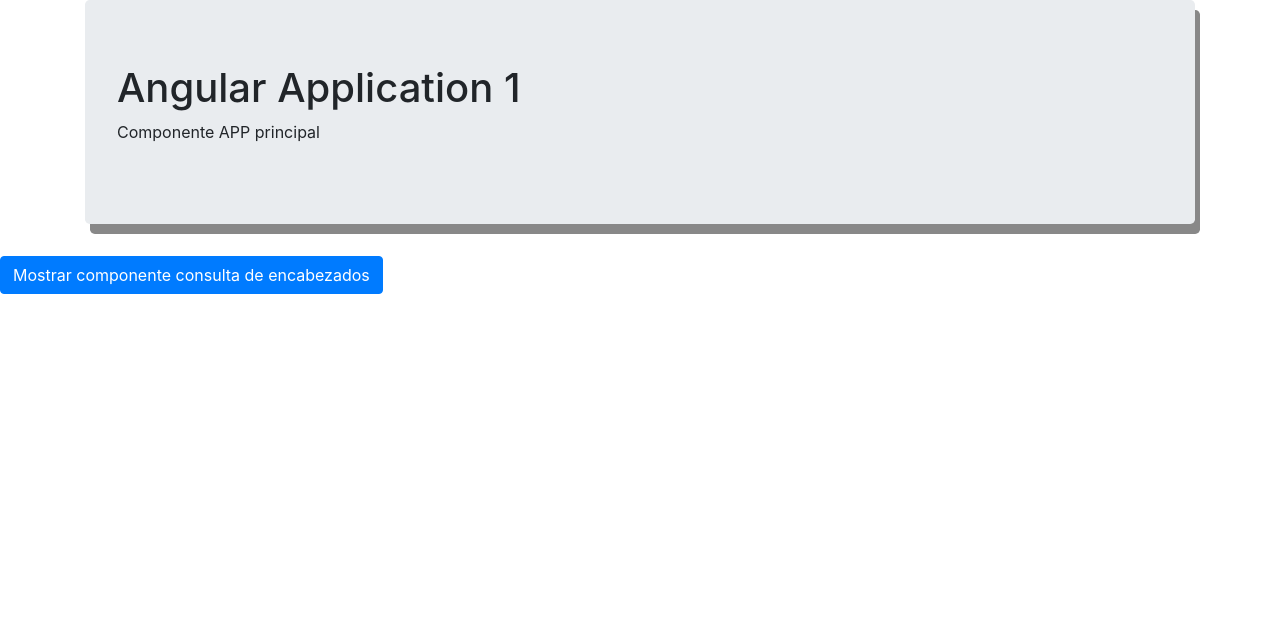
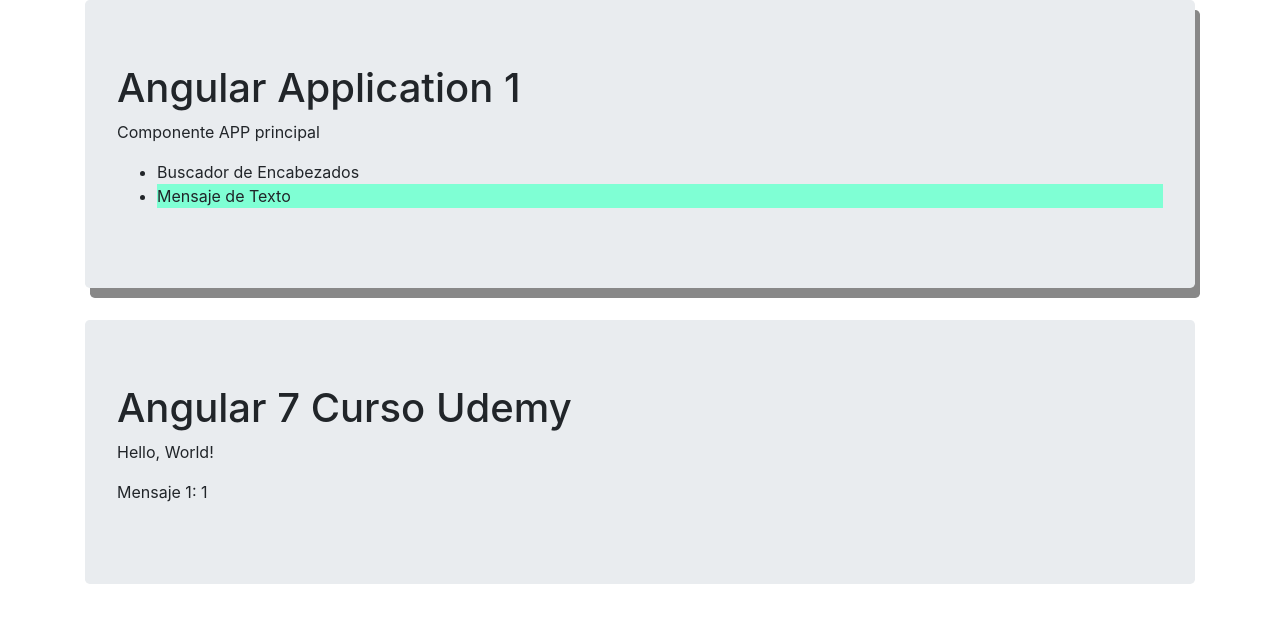
Before and after one commit to estebangaro/netcore, an Angular app in the folder Angular7Tests/App1/AngularApp1/: page /mensaje/1 in a window 1280 px wide. Shown: the top 622 px of the page. Built offline with nearby package versions, Linux system fonts and the light colour scheme.

Commit message:
Se añade ejemplo de valores de ruta, enlaces con routerlink, entre otros.

```diff
--- a/Angular7Tests/App1/AngularApp1/src/app/Components/Mensaje de texto/mensajeDeTexto.component.html
+++ b/Angular7Tests/App1/AngularApp1/src/app/Components/Mensaje de texto/mensajeDeTexto.component.html
@@ -2,6 +2,7 @@
     <div class="jumbotron">
       <h1>Angular 7 Curso Udemy</h1>
       <p>Hello, World!</p>
-      <p>{{customMsg}}</p>
+      <p *ngIf="customMsg">Mensaje 1: {{customMsg}}</p>
+      <p *ngIf="customMsg2">Mensaje 2: {{customMsg2}}</p>
     </div>
   </div>
--- a/Angular7Tests/App1/AngularApp1/src/app/Components/Mensaje de texto/mensajeDeTexto.component.ts
+++ b/Angular7Tests/App1/AngularApp1/src/app/Components/Mensaje de texto/mensajeDeTexto.component.ts
@@ -1,4 +1,5 @@
 import {Component} from "@angular/core";
+import {Router, ActivatedRoute, Params} from "@angular/router"; //To support route values
 
 @Component({
     selector: "msg-text-jumbotron",
@@ -6,14 +7,25 @@
 })
 export class mensajeDeTexto{
     customMsg: string = "";
+    customMsg2: string = "";
 
-    constructor(){
-        this.customMsg = "";
-    }
+    constructor(
+        private _route: ActivatedRoute,
+        private _router: Router
+    ) { }
 
     ngOnInit(){
-        if(this.customMsg == ""){
+        this._route.params.forEach((params: Params) => {
+            this.customMsg = params["txtpersonalizado"];
+            this.customMsg2 = params["txt2"];
+        });
+
+        /* if(!this.customMsg){
             this.customMsg = ":)";
         }
+
+        if(!this.customMsg2){
+            this.customMsg2 = ":))";
+        } */
     }
 }
--- a/Angular7Tests/App1/AngularApp1/src/app/app.component.css
+++ b/Angular7Tests/App1/AngularApp1/src/app/app.component.css
@@ -7,3 +7,13 @@
 .shadow-1{
     box-shadow: 5px 10px #888888;
 }
+span.selected-menu-item:hover{
+    text-decoration-line: underline;
+    color: blue;
+    font-size: 1.1em;
+    cursor: pointer;
+}
+
+.active{
+    background-color: aquamarine;
+}
--- a/Angular7Tests/App1/AngularApp1/src/app/app.component.html
+++ b/Angular7Tests/App1/AngularApp1/src/app/app.component.html
@@ -2,9 +2,10 @@
     <div class="jumbotron shadow-1">
         <h1>{{HeaderValues.Title}}</h1>
         <p>Componente APP principal</p>
-        <!--<buscador-de-encabezados></buscador-de-encabezados>-->
+        <ul>
+            <li [routerLink]="['/buscadorEncabezados']" [routerLinkActive]="['active']"><span ngClass="selected-menu-item">Buscador de Encabezados</span></li>
+            <li [routerLink]="['/mensaje']" [routerLinkActive]="['active']"><span ngClass="selected-menu-item">Mensaje de Texto</span></li>
+        </ul>
     </div>
-    <!--<msg-text-jumbotron></msg-text-jumbotron>-->
 </div>
-
 <router-outlet></router-outlet>
```
Also changed, not shown: Angular7Tests/App1/AngularApp1/src/app/app.routing.ts (+6 -1 lines), Angular7Tests/App1/AngularApp1/src/app/app.module.ts (line endings or trailing spaces).
